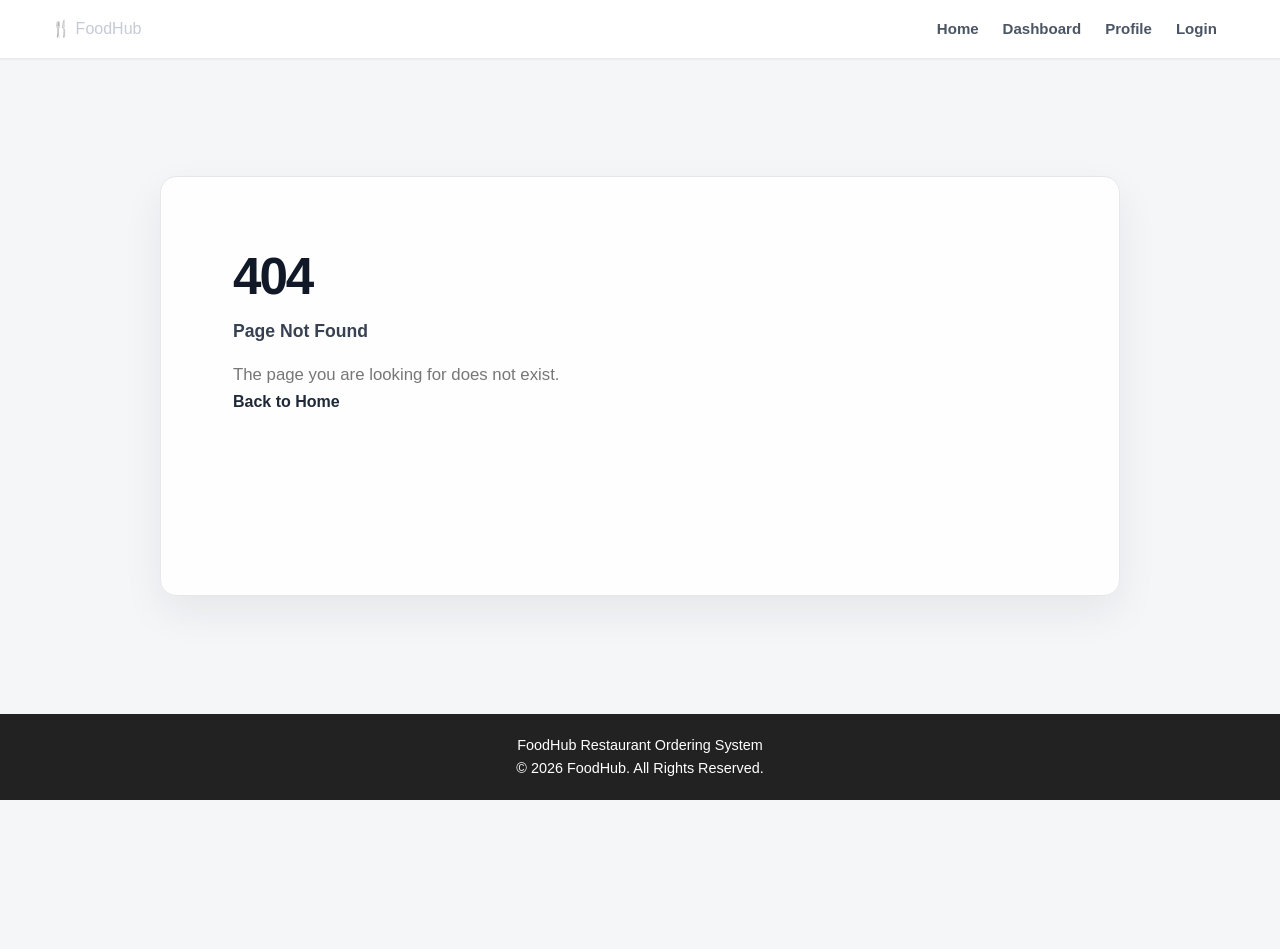
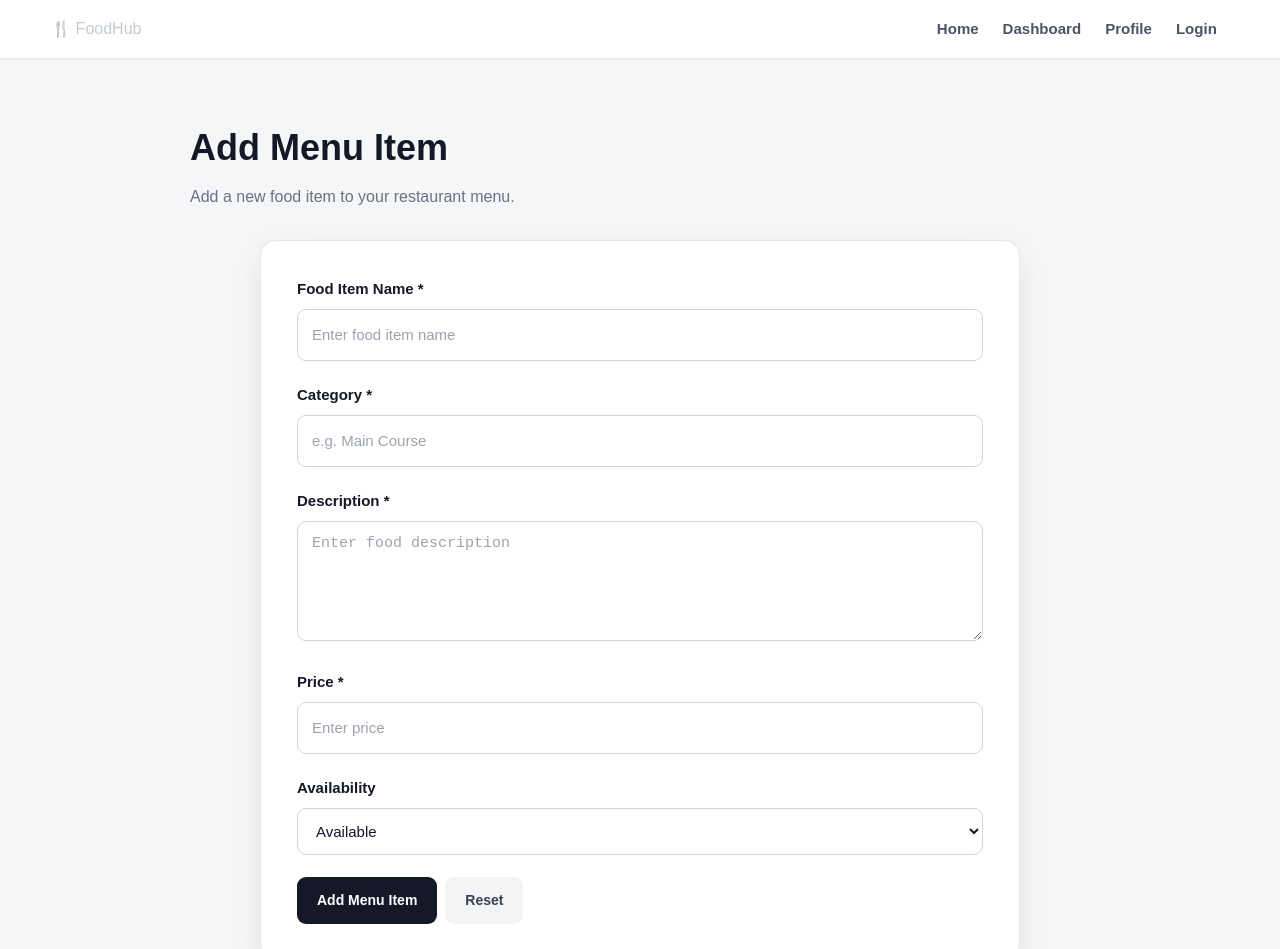
Before and after one commit to Sumit07890/Project_brief_04, a React (Vite) app in the folder client/: page /menu-item in a window 1280 px wide. Before the commit this address had no page. Shown: the top 949 px of the page. Before the commit the page ends 800 px from the top, so only its background shows below. Built offline with nearby package versions, Linux system fonts and the light colour scheme.

Commit message:
Sprint 10

```diff
--- /dev/null
+++ b/client/src/pages/MenuItem/MenuItem.jsx
@@ -0,0 +1,182 @@
+import { useState } from "react";
+
+function MenuItem() {
+  const [formData, setFormData] = useState({
+    name: "",
+    category: "",
+    description: "",
+    price: "",
+    availability: "Available",
+  });
+
+  const [errors, setErrors] = useState({});
+
+  const handleChange = (e) => {
+    const { name, value } = e.target;
+
+    setFormData({
+      ...formData,
+      [name]: value,
+    });
+  };
+
+  const handleSubmit = (e) => {
+    e.preventDefault();
+
+    const newErrors = {};
+
+    // Validate Food Item Name
+    if (!formData.name.trim()) {
+      newErrors.name = "Food item name is required";
+    }
+
+    // Validate Category
+    if (!formData.category.trim()) {
+      newErrors.category = "Category is required";
+    }
+
+    // Validate Description
+    if (!formData.description.trim()) {
+      newErrors.description = "Description is required";
+    }
+
+    // Validate Price
+    if (!formData.price) {
+      newErrors.price = "Price is required";
+    } else if (Number(formData.price) <= 0) {
+      newErrors.price = "Price must be greater than 0";
+    }
+
+    setErrors(newErrors);
+
+    // Submit only if there are no errors
+   if (Object.keys(newErrors).length === 0) {
+  console.log("Menu Item Submitted:", formData);
+
+  alert("Menu item added successfully!");
+
+  setFormData({
+    name: "",
+    category: "",
+    description: "",
+    price: "",
+    availability: "Available",
+  });
+
+  setErrors({});
+}
+  };
+
+  return (
+    <div className="menu-item-page">
+      <h1>Add Menu Item</h1>
+      <p>Add a new food item to your restaurant menu.</p>
+
+      <form onSubmit={handleSubmit}>
+        {/* Food Item Name */}
+        <div>
+          <label>Food Item Name *</label>
+
+          <input
+            type="text"
+            name="name"
+            value={formData.name}
+            onChange={handleChange}
+            placeholder="Enter food item name"
+          />
+
+          {errors.name && (
+            <p className="error">{errors.name}</p>
+          )}
+        </div>
+
+        {/* Category */}
+        <div>
+          <label>Category *</label>
+
+          <input
+            type="text"
+            name="category"
+            value={formData.category}
+            onChange={handleChange}
+            placeholder="e.g. Main Course"
+          />
+
+          {errors.category && (
+            <p className="error">{errors.category}</p>
+          )}
+        </div>
+
+        {/* Description */}
+        <div>
+          <label>Description *</label>
+
+          <textarea
+            name="description"
+            value={formData.description}
+            onChange={handleChange}
+            placeholder="Enter food description"
+          />
+
+          {errors.description && (
+            <p className="error">{errors.description}</p>
+          )}
+        </div>
+
+        {/* Price */}
+        <div>
+          <label>Price *</label>
+
+          <input
+            type="number"
+            name="price"
+            value={formData.price}
+            onChange={handleChange}
+            placeholder="Enter price"
+          />
+
+          {errors.price && (
+            <p className="error">{errors.price}</p>
+          )}
+        </div>
+
+        {/* Availability */}
+        <div>
+          <label>Availability</label>
+
+          <select
+            name="availability"
+            value={formData.availability}
+            onChange={handleChange}
+          >
+            <option value="Available">Available</option>
+            <option value="Unavailable">Unavailable</option>
+          </select>
+        </div>
+
+        {/* Submit Button */}
+        <button type="submit">
+          Add Menu Item
+        </button>
+        <button
+  type="button"
+  onClick={() => {
+    setFormData({
+      name: "",
+      category: "",
+      description: "",
+      price: "",
+      availability: "Available",
+    });
+
+    setErrors({});
+  }}
+>
+  Reset
+</button>
+      </form>
+    </div>
+  );
+}
+
+export default MenuItem;
--- a/client/src/routes/AppRoutes.jsx
+++ b/client/src/routes/AppRoutes.jsx
@@ -4,6 +4,7 @@ import Home from "../pages/Home/Home";
 import Login from "../pages/Login/login";
 import Dashboard from "../pages/Dashboard/Dashboard";
 import Profile from "../pages/Profile/Profile";
+import MenuItem from "../pages/MenuItem/MenuItem";
 import NotFound from "../pages/NotFound/notfound";
 
 import MainLayout from "../layouts/MainLayout";
@@ -12,18 +13,13 @@ function AppRoutes() {
   return (
     <MainLayout>
     <Routes>
-
-        {/* Open Login automatically when website starts */}
   <Route path="/" element={<Navigate to="/login" replace />} />
-
   <Route path="/login" element={<Login />} />
   <Route path="/home" element={<Home />} />
   <Route path="/dashboard" element={<Dashboard />} />
   <Route path="/profile" element={<Profile />} />
-
-        {/* 404 */}
+  <Route path="/menu-item" element={<MenuItem />} />
   <Route path="*" element={<NotFound />} />
-
 </Routes>
     </MainLayout>
   );
--- a/client/src/styles/components.css
+++ b/client/src/styles/components.css
@@ -64,3 +64,173 @@
   color: #6b7280;
   font-size: 16px;
 }
+/* Menu Item Form */
+
+/* =========================================
+   MENU ITEM PAGE
+   ========================================= */
+
+.menu-item-page {
+  width: 100%;
+  max-width: 900px;
+  margin: 0 auto;
+  padding: 20px 0 50px;
+}
+
+.menu-item-page h1 {
+  font-size: 36px;
+  font-weight: 700;
+  color: #151827;
+  margin-bottom: 8px;
+}
+
+.menu-item-page > p {
+  color: #6b7280;
+  font-size: 16px;
+  margin-bottom: 30px;
+}
+
+/* Form Card */
+
+.menu-item-page form {
+  width: 100%;
+  max-width: 760px;
+  margin: 0 auto;
+  padding: 36px;
+  background: #ffffff;
+  border: 1px solid #e5e7eb;
+  border-radius: 16px;
+  box-shadow: 0 10px 30px rgba(0, 0, 0, 0.07);
+}
+
+/* Form Groups */
+
+.menu-item-page form > div {
+  margin-bottom: 22px;
+}
+
+.menu-item-page label {
+  display: block;
+  margin-bottom: 8px;
+  color: #151827;
+  font-size: 15px;
+  font-weight: 600;
+}
+
+/* Inputs */
+
+.menu-item-page input,
+.menu-item-page textarea,
+.menu-item-page select {
+  width: 100%;
+  padding: 13px 14px;
+  border: 1px solid #d1d5db;
+  border-radius: 9px;
+  background: #ffffff;
+  color: #151827;
+  font-size: 15px;
+  transition: all 0.2s ease;
+}
+
+.menu-item-page input::placeholder,
+.menu-item-page textarea::placeholder {
+  color: #9ca3af;
+}
+
+.menu-item-page textarea {
+  min-height: 120px;
+  resize: vertical;
+}
+
+/* Input Focus */
+
+.menu-item-page input:focus,
+.menu-item-page textarea:focus,
+.menu-item-page select:focus {
+  outline: none;
+  border-color: #151827;
+  box-shadow: 0 0 0 3px rgba(21, 24, 39, 0.08);
+}
+
+/* Validation Errors */
+
+.menu-item-page .error {
+  margin-top: 6px;
+  margin-bottom: 0;
+  color: #dc2626;
+  font-size: 13px;
+  font-weight: 500;
+}
+
+/* Buttons */
+
+.menu-item-page button {
+  min-height: 44px;
+  padding: 12px 20px;
+  border: none;
+  border-radius: 9px;
+  font-size: 14px;
+  font-weight: 600;
+  cursor: pointer;
+  transition: all 0.2s ease;
+}
+
+.menu-item-page button[type="submit"] {
+  background: #151827;
+  color: #ffffff;
+}
+
+.menu-item-page button[type="submit"]:hover {
+  transform: translateY(-1px);
+  box-shadow: 0 5px 12px rgba(21, 24, 39, 0.2);
+}
+
+.menu-item-page button[type="button"] {
+  background: #f3f4f6;
+  color: #374151;
+}
+
+.menu-item-page button[type="button"]:hover {
+  background: #e5e7eb;
+}
+
+/* Button spacing */
+
+.menu-item-page form > button + button {
+  margin-left: 8px;
+}
+
+/* Mobile */
+
+@media (max-width: 600px) {
+  .menu-item-page {
+    padding: 10px 0 30px;
+  }
+
+  .menu-item-page h1 {
+    font-size: 28px;
+  }
+
+  .menu-item-page > p {
+    font-size: 14px;
+    margin-bottom: 22px;
+  }
+
+  .menu-item-page form {
+    padding: 22px;
+    border-radius: 12px;
+  }
+
+  .menu-item-page form > div {
+    margin-bottom: 18px;
+  }
+
+  .menu-item-page button {
+    width: 100%;
+    margin-bottom: 10px;
+  }
+
+  .menu-item-page form > button + button {
+    margin-left: 0;
+  }
+}
```
Lines whose indentation alone changed are shown as unchanged.
